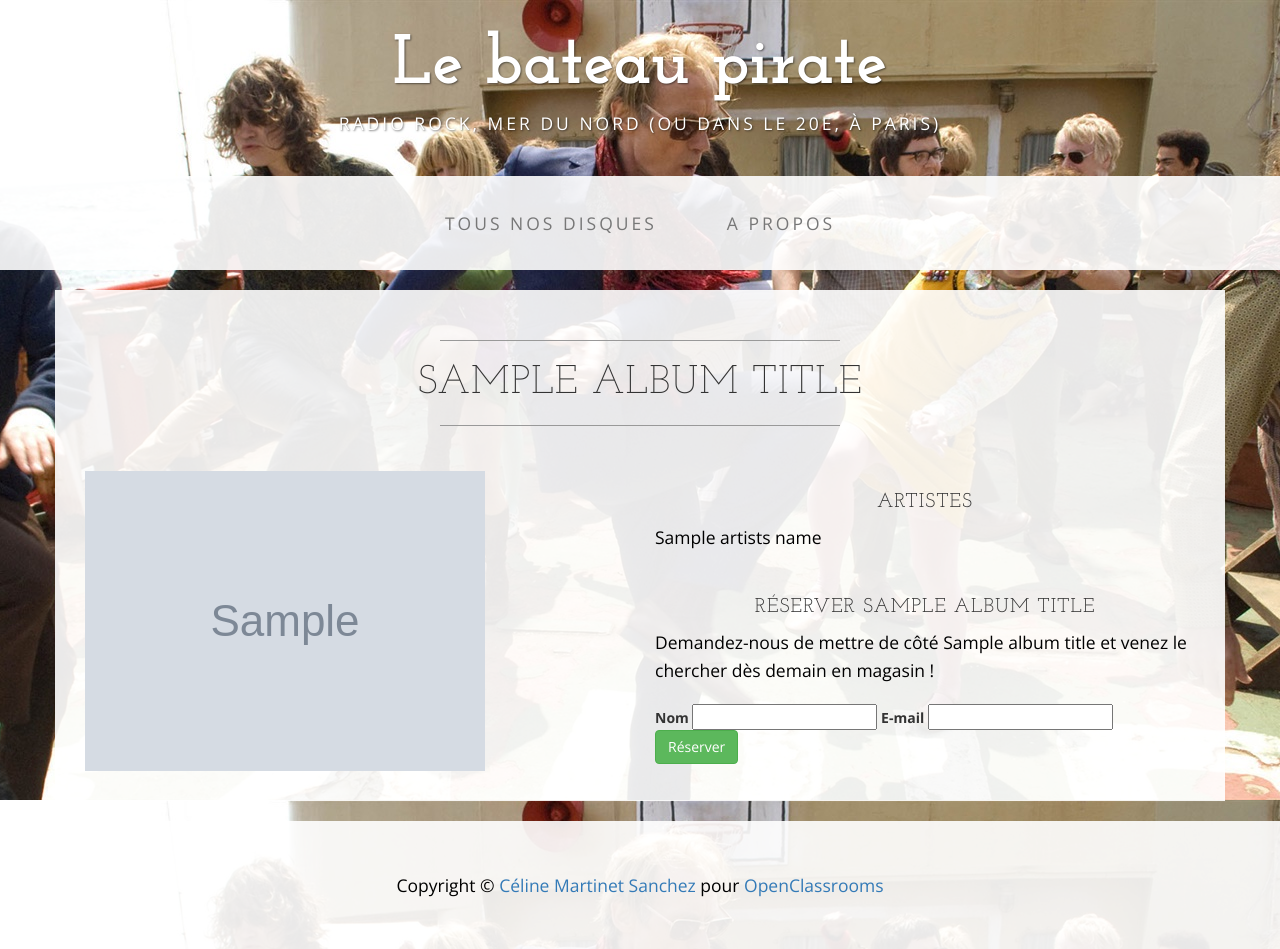
After one commit to oc-courses/decouvrez_django, a Django app: template disquaire_project/store/templates/store/detail.html in a window 1280 px wide. The commit adds this page. Run offline with Django 3.2, Linux system fonts and the light colour scheme; the template is opened without the code that fills it: most values are stand-ins (such as "Sample title", 1, 10 or a date in 2020); grey boxes marked "Sample" are stand-in pictures; parts of the project's set-up code (start-up, migrations or seed data) failed here and were passed over; some libraries are stand-ins or nearby versions.

Commit message:
new templates

```diff
--- /dev/null
+++ b/disquaire_project/store/templates/store/detail.html
@@ -0,0 +1,36 @@
+{% extends 'store/base.html' %}
+
+{% block content %}
+<hr>
+<h1 class="intro-text text-center">{{ album_title }}</h1>
+<hr class="detail-separator">
+<div class="col-md-6">
+  <img src="{{ thumbnail }}" alt="{{ album_title }}" class="img-responsive">
+</div>
+<div class="col-md-6">
+  <div style="margin-bottom:45px">
+    <h2 class="text-center artist_name">Artistes</h2>
+    <p>{{ artists_name }}</p>
+  </div>
+
+  <h2 class="text-center artist_name">Réserver {{ album_title }}</h2>
+  <p style="margin-bottom: 20px;">Demandez-nous de mettre de côté {{ album_title }} et venez le chercher dès demain en magasin ! </p>
+  <form class="form-inline" action="/" method="post">
+
+    <div class="form-group">
+      <label for="name" class="control-label">Nom</label>
+      <input type="text" name="name" value="" id="name">
+    </div>
+    <div class="form-group">
+      <label for="email" class="control-label">E-mail</label>
+      <input type="text" name="email" value="" id="email">
+    </div>
+    <!-- <input type="hidden" class="hidden" value="" name="album_id"> -->
+
+    <button type="submit" class="btn btn-success">Réserver</button>
+  </form>
+
+</div>
+
+
+{% endblock %}
```
Also changed, not shown: disquaire_project/store/templates/store/list.html (+7 -0 lines), disquaire_project/store/templates/store/listing.html (added, +7 -0 lines), disquaire_project/store/templates/store/search.html (added).
